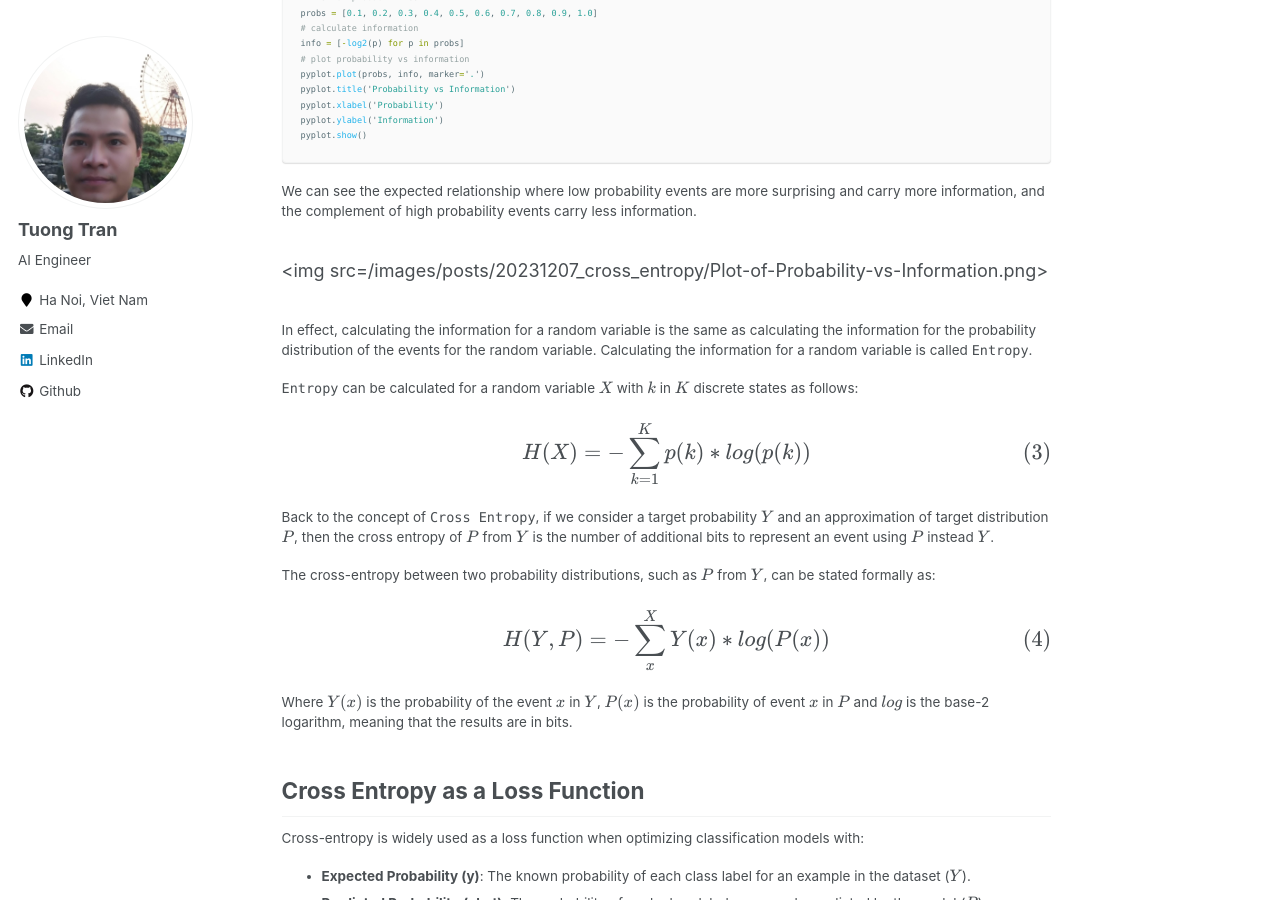
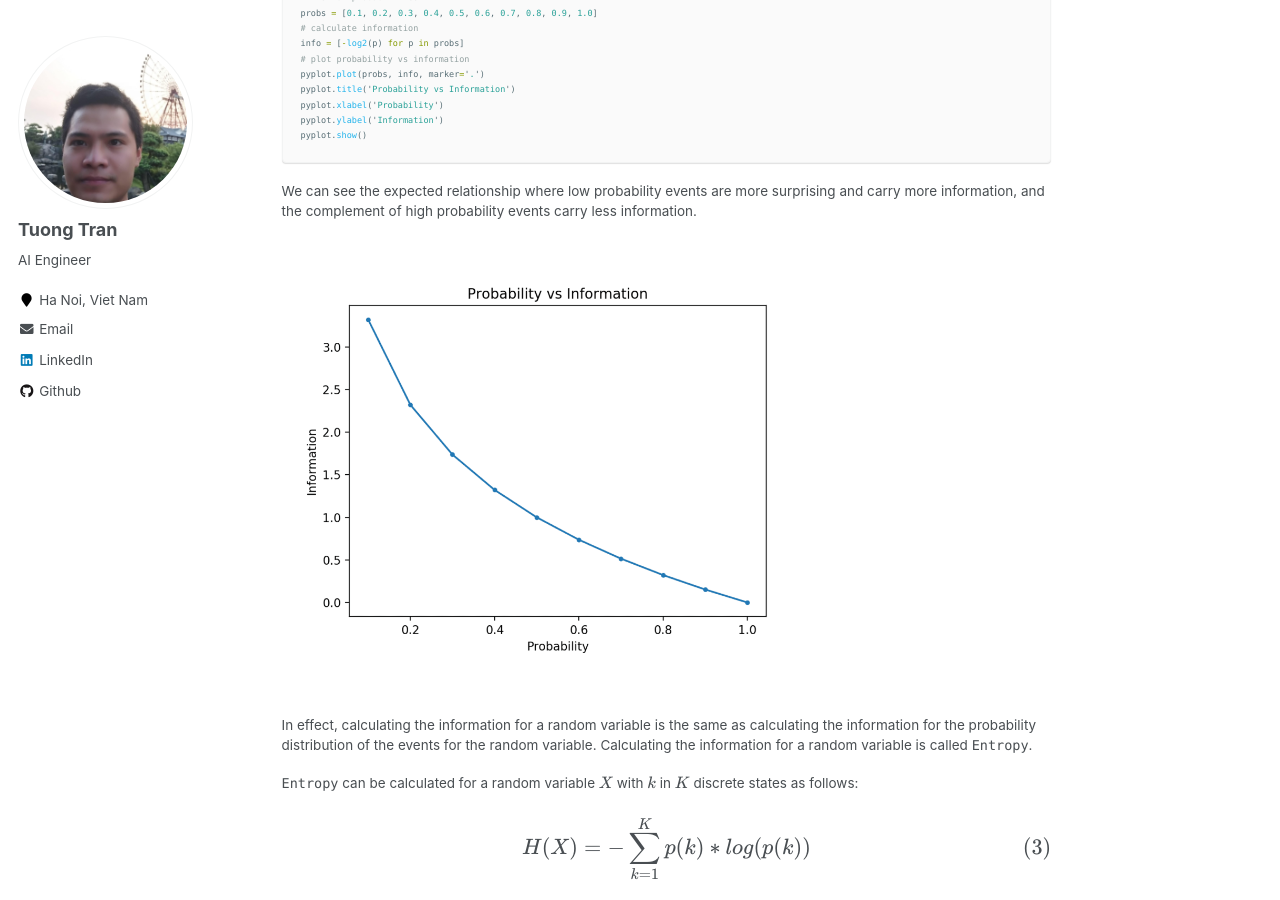
Before and after one commit to tuongtranngoc/tuongtranngoc.github.io, a Jekyll site: the page built from _posts/2023-12-07-cross-entropy.md, in a window 1280 px wide and 900 px high, scrolled down 1516 px. Built offline with Jekyll 4.4.1, drawn with Linux system fonts in a browser that asks for light colours; formulas are drawn with MathJax 3.

Commit message:
update: post/cross-entropy

```diff
--- a/_posts/2023-12-07-cross-entropy.md
+++ b/_posts/2023-12-07-cross-entropy.md
@@ -85,7 +85,7 @@ pyplot.show()
 We can see the expected relationship where low probability events are more surprising and carry more information, and the complement of high probability events carry less information.
 
 <figure>
-    <img src=/images/posts/20231207_cross_entropy/Plot-of-Probability-vs-Information.png>
+    <img src='/images/posts/20231207_cross_entropy/Plot-of-Probability-vs-Information.png'>
 </figure>
 
 In effect, calculating the information for a random variable is the same as calculating the information for the probability distribution of the events for the random variable. Calculating the information for a random variable is called `Entropy`.
```
